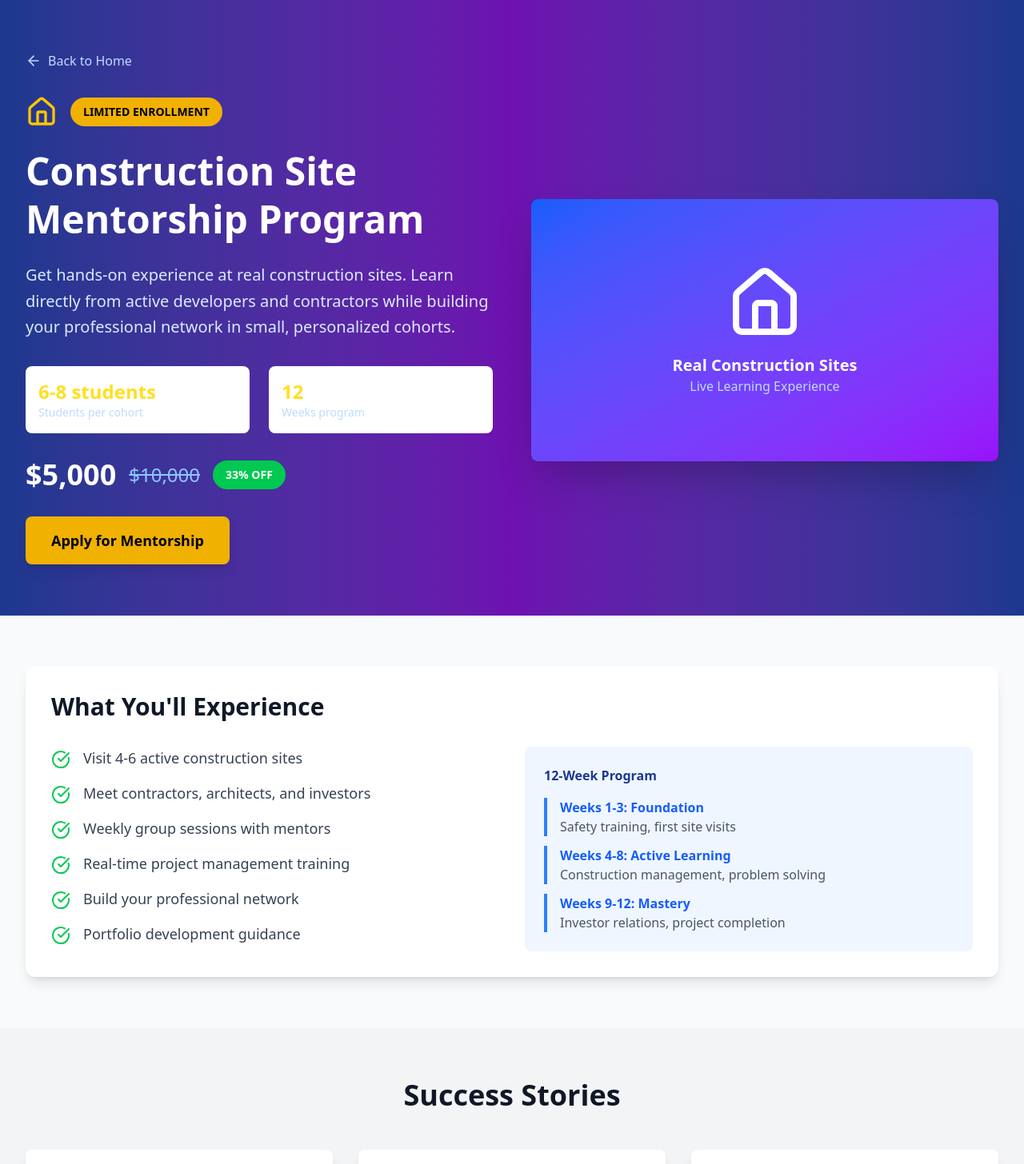
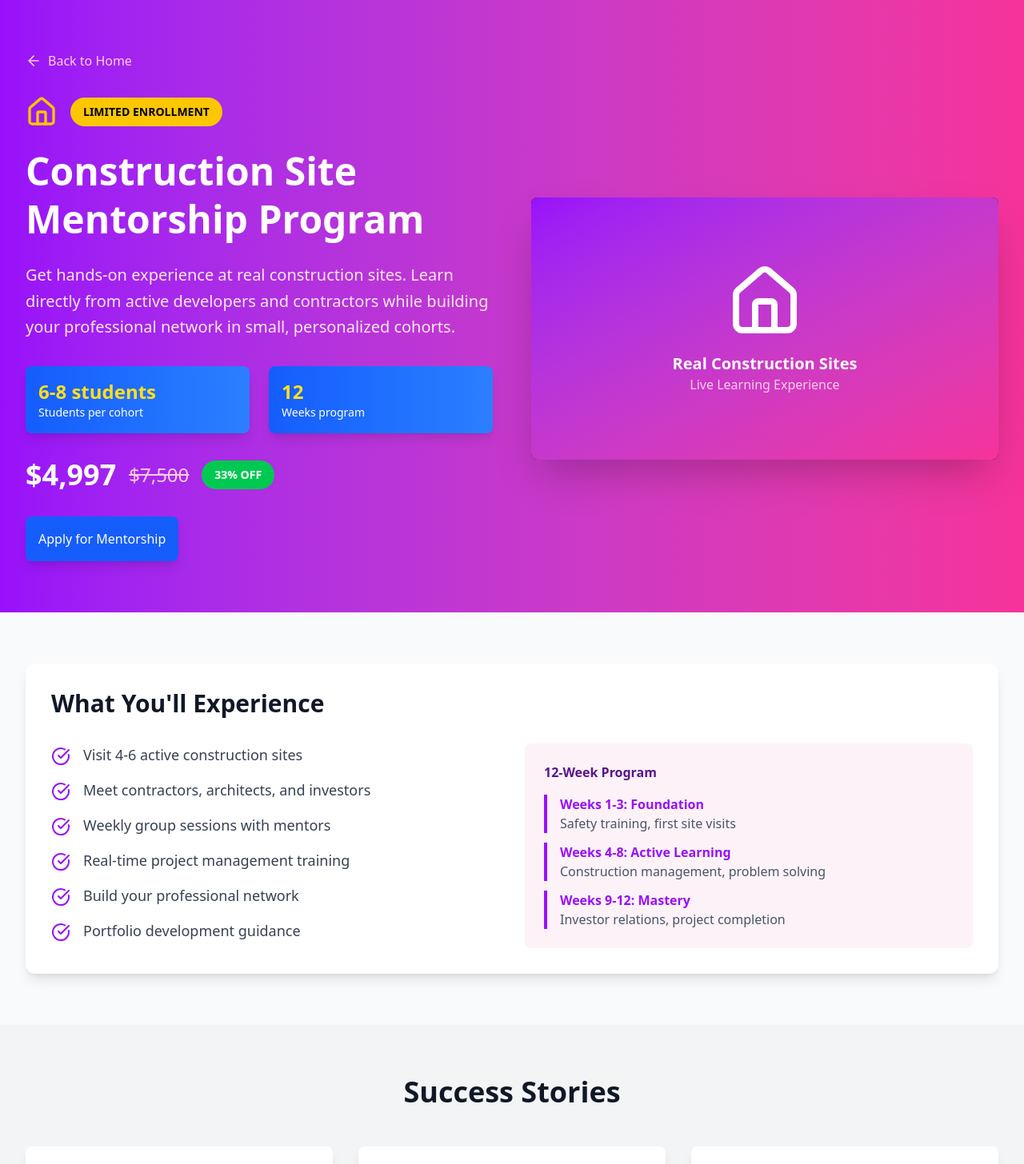
Before and after one commit to defidrum/chosen-title, a React (Vite) app: page /mentorship in a window 1280 px wide. Shown: the top 1456 px of the page at 80% size. Built offline with nearby package versions, Linux system fonts and the light colour scheme.

Commit message:
Pushing initial tailwind config

```diff
--- a/src/components/Home.tsx
+++ b/src/components/Home.tsx
@@ -191,7 +191,7 @@ const Home = () => {
         </p>
       </div>
 
-        <div className="grid md:grid-cols-2 gap-8">
+      <div className="grid md:grid-cols-3 gap-8">
         <CourseCard
           title="Real Estate Developer Course"
           description="Step-by-step system to become a successful developer"
@@ -221,61 +221,27 @@ const Home = () => {
           buttonColor="bg-green-600 hover:bg-green-700"
           courseType="nascla"
         />
+
+        {/* Mentorship as another card */}
+        <CourseCard
+          title="Hands-On Mentorship"
+          description="Learn directly from active developers on real projects"
+          features={[
+            "Visit active construction sites",
+            "Meet contractors, architects, and investors",
+            "Learn project management in real-time",
+            "Build your professional network"
+          ]}
+          gradient="from-purple-600 to-pink-500"
+          buttonText="Join Our Mentorship"
+          buttonColor="bg-purple-600 hover:bg-purple-700"
+          courseType="mentorship"
+        />
       </div>
     </div>
   </section>
 );
 
-  // Mentorship Section
-  const MentorshipSection = () => (
-    <section id="mentorship" className="py-20 bg-white">
-      <div className="max-w-7xl mx-auto px-4 sm:px-6 lg:px-8">
-        <div className="text-center mb-16">
-          <h2 className="text-4xl font-bold text-gray-900 mb-4">Hands-On Mentorship</h2>
-          <p className="text-xl text-gray-600 max-w-3xl mx-auto">
-            Experience real construction sites and learn directly from active developers
-          </p>
-        </div>
-
-        <div className="bg-gradient-to-r from-blue-600 to-purple-700 rounded-xl p-8 md:p-12 text-white">
-          <div className="grid md:grid-cols-2 gap-8 items-center">
-            <div>
-              <h3 className="text-3xl font-bold mb-6">Construction Site Experience</h3>
-              <ul className="space-y-4 mb-8">
-                {[
-                  "Visit active construction projects",
-                  "Meet contractors, architects, and investors",
-                  "Learn project management in real-time",
-                  "Build your professional network"
-                ].map((item, index) => (
-                  <li key={index} className="flex items-start">
-                    <Star className="w-6 h-6 text-yellow-300 mt-1 mr-3 flex-shrink-0" />
-                    <span>{item}</span>
-                  </li>
-                ))}
-              </ul>
-              <button
-                onClick={() => handleCourseNavigation('mentorship')}
-                className="bg-white hover:bg-gray-100 text-blue-600 px-8 py-3 rounded-lg font-bold transition-colors hover:shadow-lg"
-              >
-                Join Our Mentorship
-              </button>
-            </div>
-            <div className="text-center">
-            <div className="bg-white/10 rounded-xl p-6 backdrop-blur-sm border border-white/20">
-                <h4 className="text-2xl font-bold mb-4">Limited Spots Available</h4>
-                <p className="text-blue-100 mb-4">
-                  We maintain small group sizes to ensure personalized attention and maximum learning
-                </p>
-                <div className="text-4xl font-bold text-yellow-300">6-8</div>
-                <p className="text-blue-100">Students per cohort</p>
-              </div>
-            </div>
-          </div>
-        </div>
-      </div>
-    </section>
-  );
 
   // About Section
   const AboutSection = () => (
@@ -486,7 +452,6 @@ const Home = () => {
       <Header />
       <HeroSection />
       <CoursesSection />
-      <MentorshipSection />
       <AboutSection />
       <CTASection />
       <ContactForm />
--- a/src/components/MentorshipProgram.tsx
+++ b/src/components/MentorshipProgram.tsx
@@ -17,8 +17,8 @@ const MentorshipProgram = () => {
 
   const programData = {
     title: "Construction Site Mentorship Program",
-    price: 5000,
-    originalPrice: 10000,
+    price: 4997,
+    originalPrice: 7500,
     duration: "12 weeks",
     cohortSize: "6-8 students",
     nextStart: "March 15, 2025",
@@ -38,11 +38,11 @@ const MentorshipProgram = () => {
   return (
     <div className="min-h-screen bg-gray-50">
       {/* Header */}
-      <div className="bg-gradient-to-r from-blue-900 via-purple-800 to-blue-900 text-white">
+      <div className="bg-gradient-to-r from-purple-600 to-pink-500 text-white">
         <div className="max-w-7xl mx-auto px-4 sm:px-6 lg:px-8 py-16">
           <button
             onClick={() => window.history.back()}
-            className="flex items-center text-blue-200 hover:text-white mb-8 transition-colors"
+            className="flex items-center text-pink-200 hover:text-white mb-8 transition-colors"
           >
             <ArrowLeft className="w-5 h-5 mr-2" />
             Back to Home
@@ -52,37 +52,40 @@ const MentorshipProgram = () => {
             <div>
               <div className="flex items-center mb-6">
                 <House className="w-10 h-10 text-yellow-400 mr-4" />
-                <span className="bg-yellow-500 text-black px-4 py-2 rounded-full text-sm font-bold">
+                <span className="bg-yellow-400 text-black px-4 py-2 rounded-full text-sm font-bold">
                   LIMITED ENROLLMENT
                 </span>
               </div>
 
               <h1 className="text-5xl font-bold mb-6 leading-tight">{programData.title}</h1>
-              <p className="text-xl text-blue-100 mb-8 leading-relaxed">
+              <p className="text-xl text-pink-100 mb-8 leading-relaxed">
                 Get hands-on experience at real construction sites. Learn directly from active developers
                 and contractors while building your professional network in small, personalized cohorts.
               </p>
 
               <div className="grid grid-cols-2 gap-6 mb-8">
-                <div className="bg-white bg-opacity-10 rounded-lg p-4">
+              <div className="bg-gradient-to-r from-blue-600 to-blue-500 rounded-lg p-4 text-white shadow-lg">
     <div className="text-2xl font-bold text-yellow-300">{programData.cohortSize}</div>
-                  <div className="text-sm text-blue-200">Students per cohort</div>
+    <div className="text-sm">Students per cohort</div>
   </div>
-                <div className="bg-white bg-opacity-15 backdrop-blur-sm rounded-lg p-4">
+  <div className="bg-gradient-to-r from-blue-600 to-blue-500 rounded-lg p-4 text-white shadow-lg">
     <div className="text-2xl font-bold text-yellow-300">12</div>
-                  <div className="text-sm text-blue-200">Weeks program</div>
+    <div className="text-sm">Weeks program</div>
   </div>
 </div>
 
+
+
+
               <div className="flex items-center mb-8">
                 <span className="text-4xl font-bold">${programData.price.toLocaleString()}</span>
-                <span className="text-2xl text-blue-300 line-through ml-4">${programData.originalPrice.toLocaleString()}</span>
+                <span className="text-2xl text-pink-200 line-through ml-4">${programData.originalPrice.toLocaleString()}</span>
                 <span className="bg-green-500 text-white px-4 py-2 rounded-full text-sm ml-4 font-bold">33% OFF</span>
               </div>
 
               <button
                 onClick={() => setShowApplicationModal(true)}
-                className="bg-yellow-500 hover:bg-yellow-400 text-black px-8 py-4 rounded-lg font-bold text-lg transition-colors shadow-lg"
+                className="bg-gradient-to-r from-blue-600 to-blue-600 rounded-lg p-4 text-white shadow-lg"
               >
                 Apply for Mentorship
               </button>
@@ -90,11 +93,11 @@ const MentorshipProgram = () => {
 
             <div className="relative">
               <div className="bg-black rounded-lg overflow-hidden shadow-2xl">
-                <div className="aspect-video bg-gradient-to-br from-blue-600 to-purple-600 flex items-center justify-center">
+                <div className="aspect-video bg-gradient-to-br from-purple-600 to-pink-500 flex items-center justify-center">
                   <div className="text-center">
                     <House className="w-24 h-24 text-white mb-4 mx-auto" />
                     <p className="text-white text-xl font-semibold">Real Construction Sites</p>
-                    <p className="text-blue-200">Live Learning Experience</p>
+                    <p className="text-pink-200">Live Learning Experience</p>
                   </div>
                 </div>
               </div>
@@ -118,25 +121,25 @@ const MentorshipProgram = () => {
                 "Portfolio development guidance"
               ].map((item, index) => (
                 <div key={index} className="flex items-start">
-                  <CheckCircle className="w-6 h-6 text-green-500 mt-1 mr-4 flex-shrink-0" />
+                  <CheckCircle className="w-6 h-6 text-purple-600 mt-1 mr-4 flex-shrink-0" />
                   <span className="text-gray-700 text-lg">{item}</span>
                 </div>
               ))}
             </div>
 
-            <div className="bg-blue-50 p-6 rounded-lg">
-              <h3 className="font-bold text-blue-900 mb-4">12-Week Program</h3>
+            <div className="bg-pink-50 p-6 rounded-lg">
+              <h3 className="font-bold text-purple-900 mb-4">12-Week Program</h3>
               <div className="space-y-3">
-                <div className="border-l-4 border-blue-500 pl-4">
-                  <div className="font-semibold text-blue-600">Weeks 1-3: Foundation</div>
+                <div className="border-l-4 border-purple-600 pl-4">
+                  <div className="font-semibold text-purple-600">Weeks 1-3: Foundation</div>
                   <div className="text-gray-600">Safety training, first site visits</div>
                 </div>
-                <div className="border-l-4 border-blue-500 pl-4">
-                  <div className="font-semibold text-blue-600">Weeks 4-8: Active Learning</div>
+                <div className="border-l-4 border-purple-600 pl-4">
+                  <div className="font-semibold text-purple-600">Weeks 4-8: Active Learning</div>
                   <div className="text-gray-600">Construction management, problem solving</div>
                 </div>
-                <div className="border-l-4 border-blue-500 pl-4">
-                  <div className="font-semibold text-blue-600">Weeks 9-12: Mastery</div>
+                <div className="border-l-4 border-purple-600 pl-4">
+                  <div className="font-semibold text-purple-600">Weeks 9-12: Mastery</div>
                   <div className="text-gray-600">Investor relations, project completion</div>
                 </div>
               </div>
@@ -173,7 +176,7 @@ const MentorshipProgram = () => {
             ].map((testimonial, index) => (
               <div key={index} className="bg-white rounded-lg shadow-lg p-6">
                 <div className="flex items-center mb-4">
-                  <div className="w-12 h-12 bg-blue-600 rounded-full flex items-center justify-center text-white font-bold">
+                  <div className="w-12 h-12 bg-purple-600 rounded-full flex items-center justify-center text-white font-bold">
                     {testimonial.name.charAt(0)}
                   </div>
                   <div className="ml-4">
@@ -215,12 +218,12 @@ const MentorshipProgram = () => {
                 </button>
               </div>
 
-              <div className="bg-yellow-50 border-l-4 border-yellow-400 p-4 mb-6">
+              <div className="bg-pink-50 border-l-4 border-purple-600 p-4 mb-6">
                 <div className="flex items-center mb-2">
-                  <Award className="w-5 h-5 text-yellow-600 mr-2" />
-                  <h4 className="font-bold text-yellow-800">Selective Program</h4>
+                  <Award className="w-5 h-5 text-purple-600 mr-2" />
+                  <h4 className="font-bold text-purple-800">Selective Program</h4>
                 </div>
-                <p className="text-yellow-700 text-sm">
+                <p className="text-purple-700 text-sm">
                   We accept only 6-8 students per cohort for personalized attention.
                 </p>
               </div>
@@ -233,7 +236,7 @@ const MentorshipProgram = () => {
                       type="text"
                       value={applicationData.firstName}
                       onChange={(e) => setApplicationData({...applicationData, firstName: e.target.value})}
-                      className="w-full px-3 py-2 border border-gray-300 rounded-lg focus:outline-none focus:ring-2 focus:ring-blue-500"
+                      className="w-full px-3 py-2 border border-gray-300 rounded-lg focus:outline-none focus:ring-2 focus:ring-purple-500"
                     />
                   </div>
 
@@ -243,7 +246,7 @@ const MentorshipProgram = () => {
                       type="text"
                       value={applicationData.lastName}
                       onChange={(e) => setApplicationData({...applicationData, lastName: e.target.value})}
-                      className="w-full px-3 py-2 border border-gray-300 rounded-lg focus:outline-none focus:ring-2 focus:ring-blue-500"
+                      className="w-full px-3 py-2 border border-gray-300 rounded-lg focus:outline-none focus:ring-2 focus:ring-purple-500"
                     />
                   </div>
                 </div>
@@ -254,7 +257,7 @@ const MentorshipProgram = () => {
                     type="email"
                     value={applicationData.email}
                     onChange={(e) => setApplicationData({...applicationData, email: e.target.value})}
-                    className="w-full px-3 py-2 border border-gray-300 rounded-lg focus:outline-none focus:ring-2 focus:ring-blue-500"
+                    className="w-full px-3 py-2 border border-gray-300 rounded-lg focus:outline-none focus:ring-2 focus:ring-purple-500"
                   />
                 </div>
 
@@ -264,16 +267,16 @@ const MentorshipProgram = () => {
                     type="tel"
                     value={applicationData.phone}
                     onChange={(e) => setApplicationData({...applicationData, phone: e.target.value})}
-                    className="w-full px-3 py-2 border border-gray-300 rounded-lg focus:outline-none focus:ring-2 focus:ring-blue-500"
+                    className="w-full px-3 py-2 border border-gray-300 rounded-lg focus:outline-none focus:ring-2 focus:ring-purple-500"
                   />
                 </div>
 
                 <div>
-                  <label className="block text-sm font-medium text-gray-700 mb-1">Preferred Location</label>
+                  <label className="block text-sm font-medium text-gray-700 mb-1">Select Location</label>
                   <select
                     value={applicationData.location}
                     onChange={(e) => setApplicationData({...applicationData, location: e.target.value})}
-                    className="w-full px-3 py-2 border border-gray-300 rounded-lg focus:outline-none focus:ring-2 focus:ring-blue-500"
+                    className="w-full px-3 py-2 border border-gray-300 rounded-lg focus:outline-none focus:ring-2 focus:ring-purple-500"
                   >
                     <option value="">Select location</option>
                     {programData.locations.map((location, index) => (
@@ -288,22 +291,26 @@ const MentorshipProgram = () => {
                     value={applicationData.goals}
                     onChange={(e) => setApplicationData({...applicationData, goals: e.target.value})}
                     rows={3}
-                    className="w-full px-3 py-2 border border-gray-300 rounded-lg focus:outline-none focus:ring-2 focus:ring-blue-500"
+                    className="w-full px-3 py-2 border border-gray-300 rounded-lg focus:outline-none focus:ring-2 focus:ring-purple-500"
                     placeholder="What do you hope to achieve?"
                   />
                 </div>
 
-                <div className="bg-blue-50 p-4 rounded-lg">
-                  <h4 className="font-semibold mb-2 text-blue-900">Investment: ${programData.price.toLocaleString()}</h4>
-                  <p className="text-blue-800 text-sm">
-                    Payment plans available. Includes all visits and materials.
+                <div className="bg-purple-50 p-4 rounded-lg">
+                  <h4 className="font-semibold mb-2 text-purple-900">Investment: ${programData.price.toLocaleString()}</h4>
+                  <p className="text-purple-800 text-sm">
+                    Pay in full: <span className="font-semibold">$4,997</span>
+                    &nbsp;|&nbsp;
+                    6-month plan: <span className="font-semibold">$900/month</span>
+                    <br />
+                    Includes all visits and materials.
                   </p>
                 </div>
 
                 <button
                   onClick={handleApplicationSubmit}
                   disabled={isProcessingApplication}
-                  className="w-full bg-blue-600 hover:bg-blue-700 disabled:bg-blue-400 text-white py-3 px-6 rounded-lg font-bold transition-colors"
+                  className="w-full bg-purple-600 hover:bg-purple-700 disabled:bg-purple-400 text-white py-3 px-6 rounded-lg font-bold transition-colors"
                 >
                   {isProcessingApplication ? 'Submitting...' : 'Submit Application'}
                 </button>
```
Lines whose indentation alone changed are shown as unchanged.
